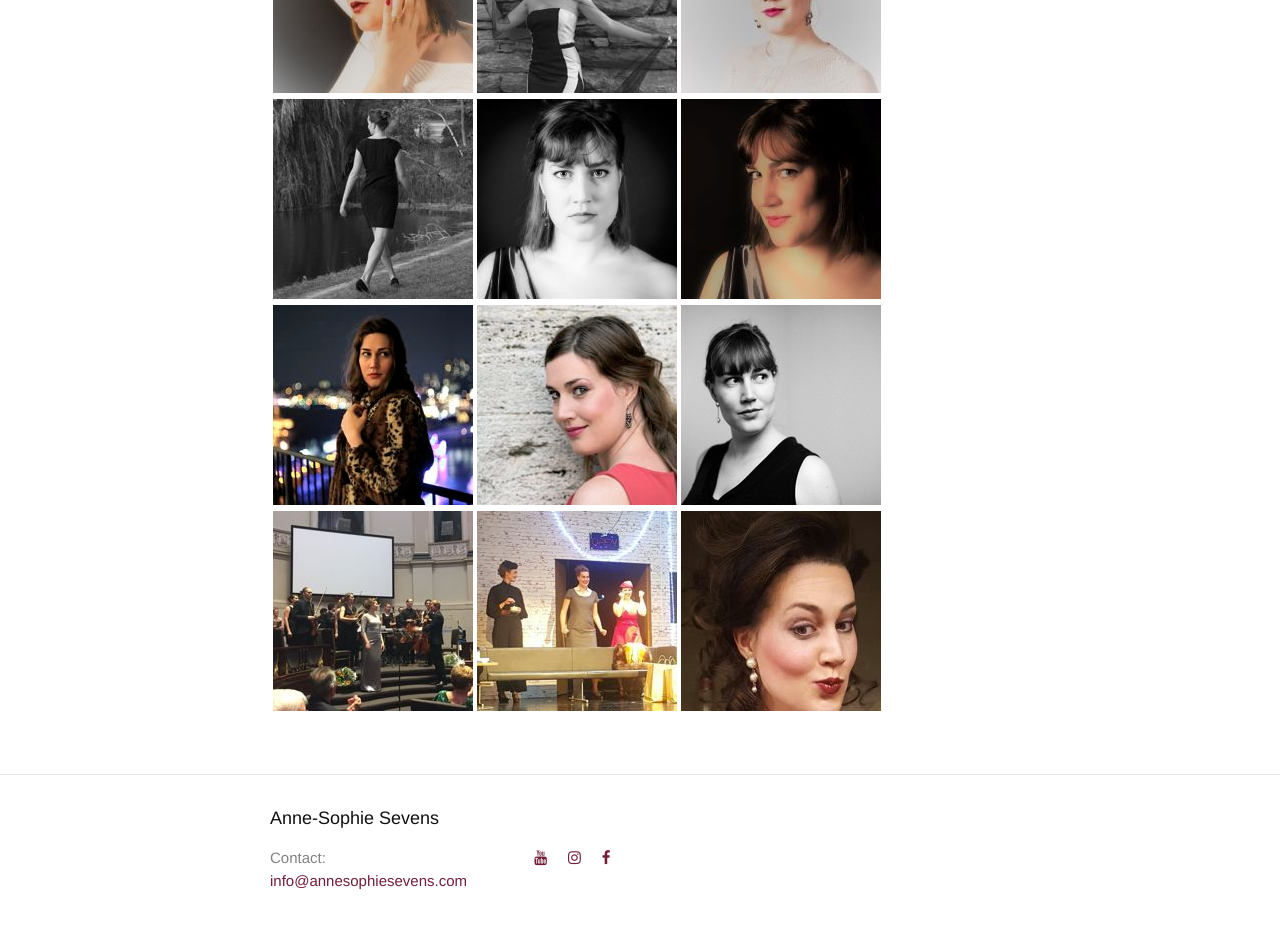
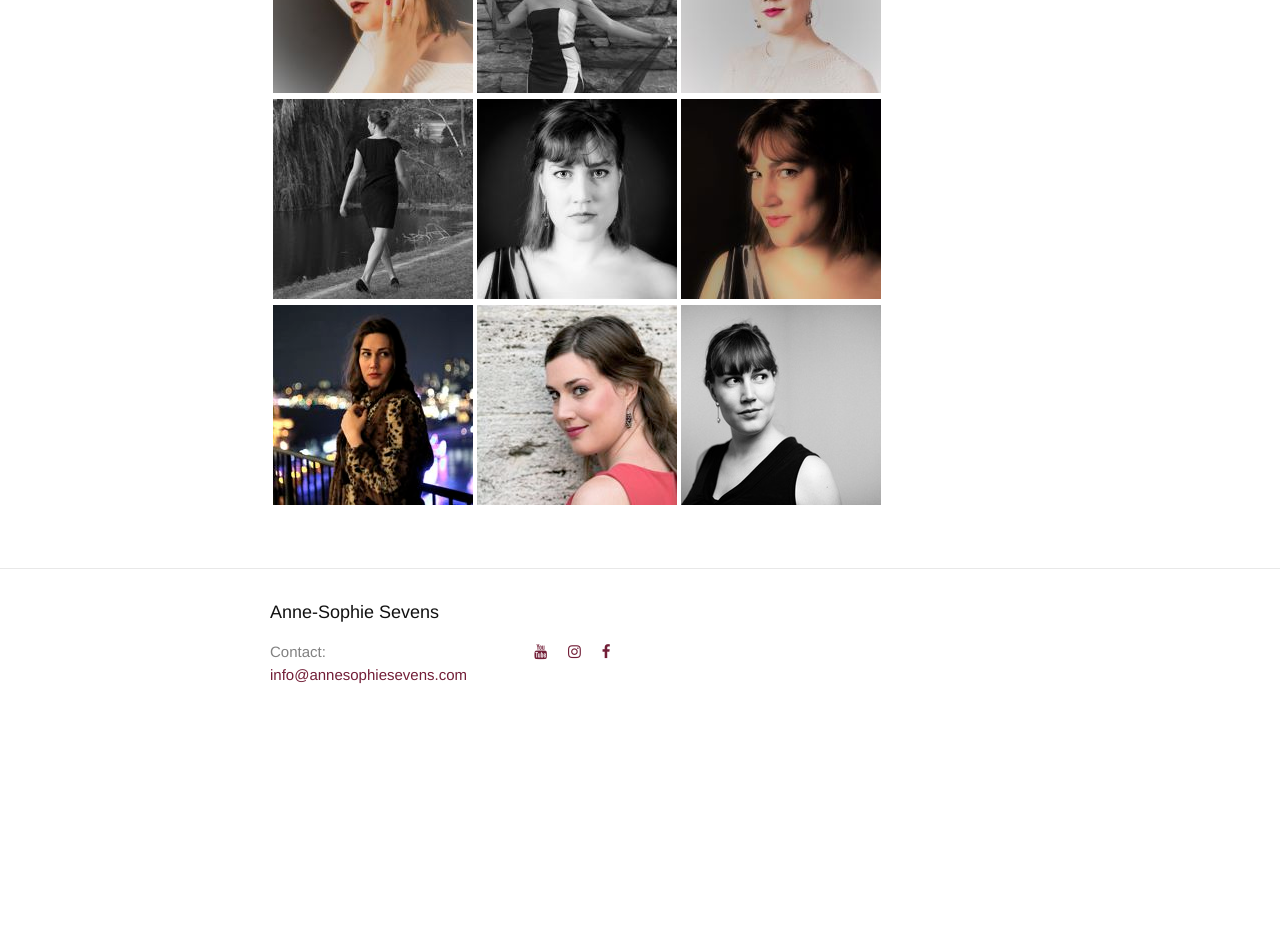
Before and after one commit to annesophie-sevens/annesophie-sevens.github.io, a Jekyll site: the page built from pictures-de.md, in a window 1280 px wide. Shown: the part 679-1631 px from the top of the page. Built offline with Jekyll 4.4.1, drawn with Linux system fonts in a browser that asks for light colours; nearby versions of some CDN libraries; after the commit the page ends 1425 px from its top, so only the background shows below that.

Commit message:
Update pictures-de.md

```diff
--- a/pictures-de.md
+++ b/pictures-de.md
@@ -13,5 +13,3 @@ ref: pictures
 | <a href="/assets/LOOP.jpg"> ![]({{ site.baseurl }}/assets/LOOP 1.jpg) </a> | <a href="/assets/VIII.jpg"> ![]({{ site.baseurl }}/assets/VIIIc.jpg) </a> | <a href="/assets/IX.jpg"> ![]({{ site.baseurl }}/assets/IXc.jpg) </a> |
 
 |  <a href="/assets/b2.jpg">  ![]({{ site.baseurl }}/assets/b2-thumbnail.jpg) </a> | <a href="/assets/muurfoto.jpg"> ![]({{ site.baseurl }}/assets/muurfoto_thumbnail.jpg) </a> | <a href="/assets/6.jpg">![]({{ site.baseurl }}/assets/6-thumbnail.jpg) </a> |
-
-| <a href="/assets/aad.jpg"> ![]({{ site.baseurl }}/assets/aad-thumbnail.jpg) </a> | <a href="/assets/a15.jpg"> ![]({{ site.baseurl }}/assets/a15-thumbnail.jpg) </a> | <a href="/assets/110.jpg">  ![]({{ site.baseurl }}/assets/110-thumbnail.jpg) </a> |
```
